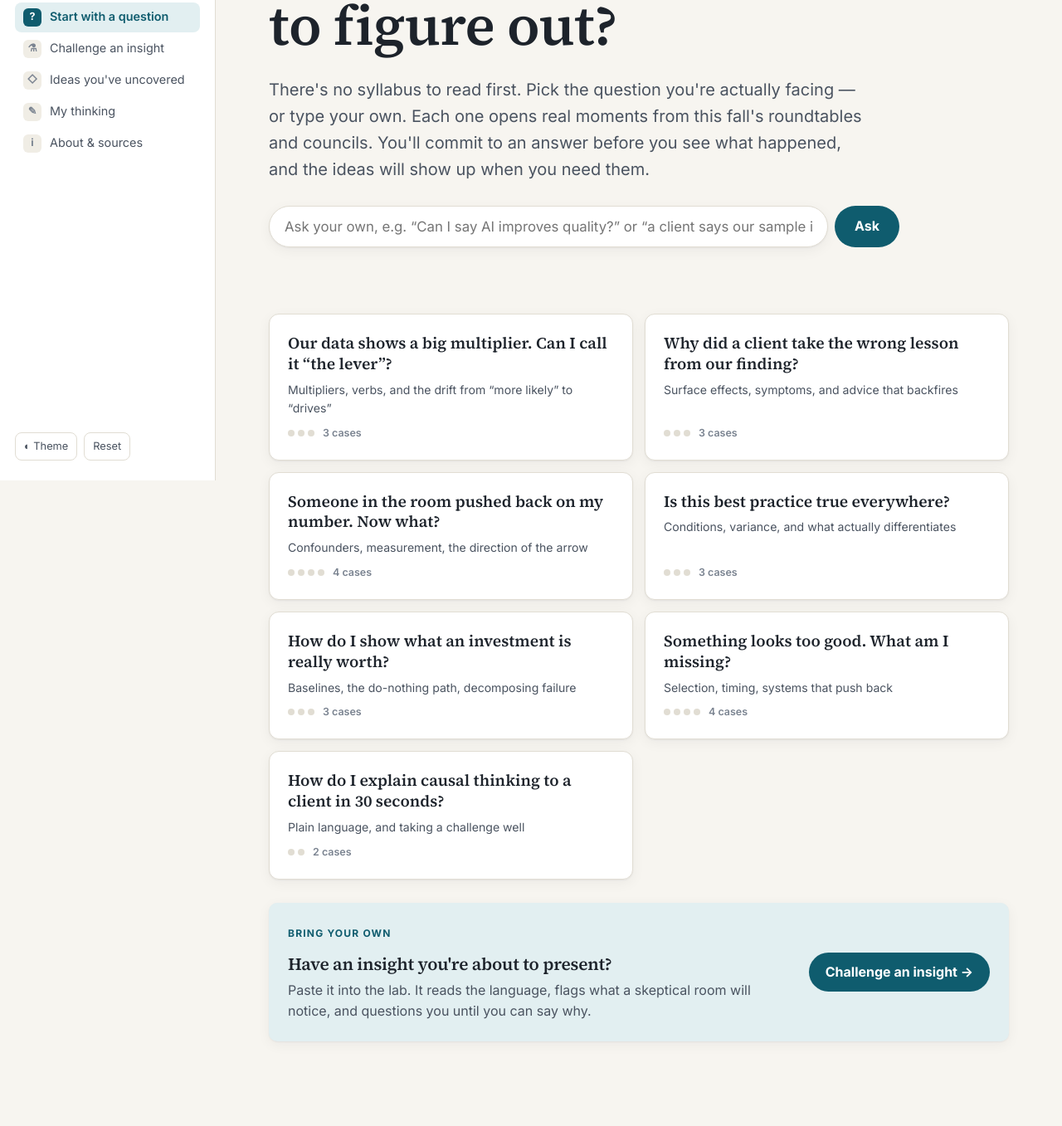
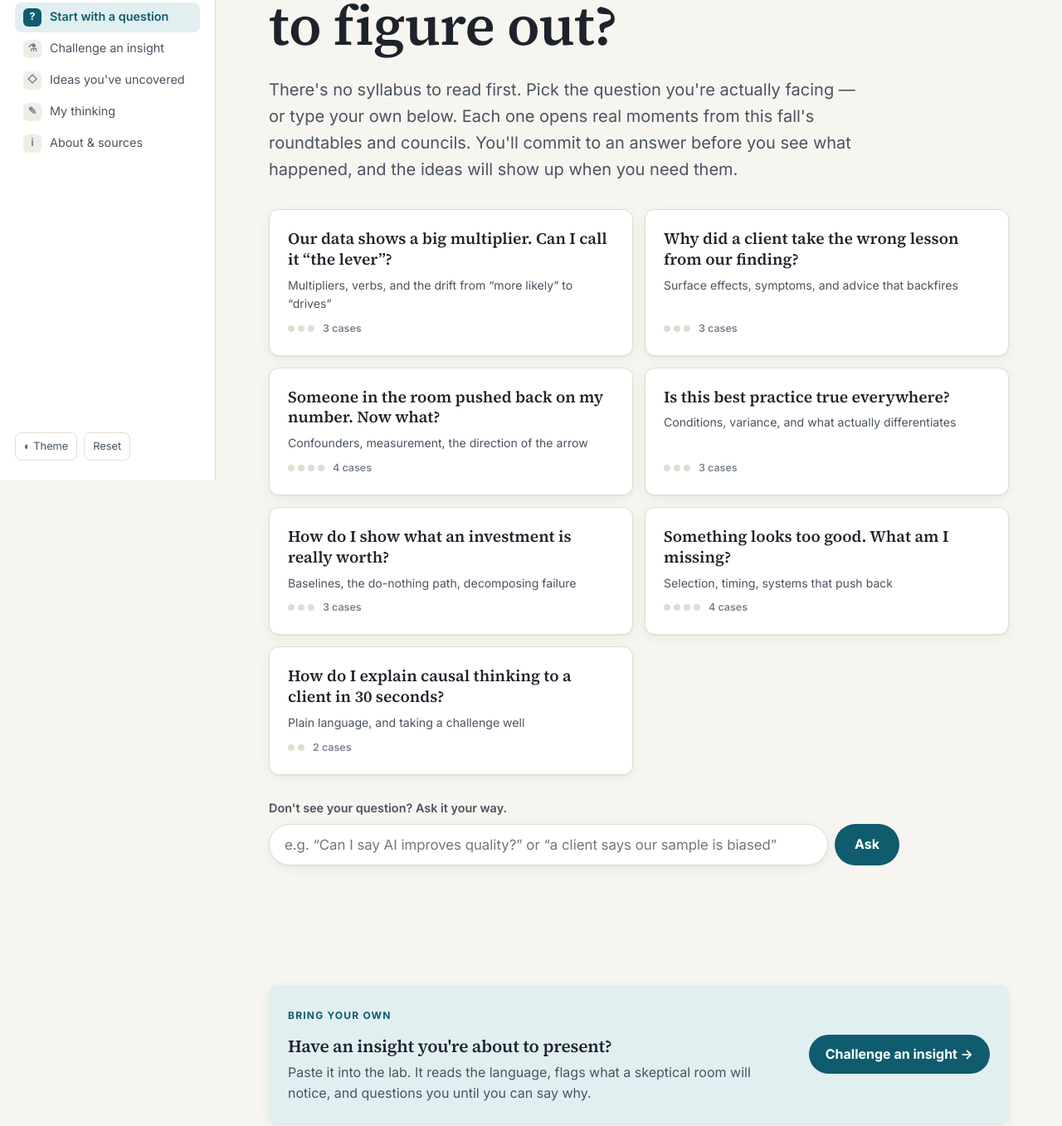
Before and after one commit to JRW0116/Causal_Thinking, a plain HTML site: page index.html in a window 1280 px wide. Shown: the part 221-1578 px from the top of the page at 83% size. Drawn offline with Linux system fonts and the light colour scheme.

Commit message:
Put question prompts above the free-text ask bar
Co-Authored-By: Claude Opus 5.5 <noreply@anthropic.com>

```diff
--- a/assets/inquiry.css
+++ b/assets/inquiry.css
@@ -19,7 +19,9 @@
 
 /* Home */
 .hero h1 { max-width: 18ch; }
-.ask { display: flex; gap: 8px; margin-top: 28px; max-width: 760px; }
+.ask-wrap { margin-top: 28px; }
+.ask-label { display: block; font-size: .9rem; font-weight: 600; color: var(--ink-2); margin-bottom: 8px; }
+.ask { display: flex; gap: 8px; max-width: 760px; }
 .ask input { flex: 1; min-width: 0; font: 1.05rem var(--sans); padding: 14px 18px; border-radius: 99px; border: 1.5px solid var(--line); background: var(--surface); color: var(--ink); box-shadow: var(--shadow); }
 .ask input:focus { outline: none; border-color: var(--accent); }
 .ask button { border: 0; background: var(--accent); color: var(--surface); padding: 0 24px; border-radius: 99px; font-weight: 650; }
--- a/index.html
+++ b/index.html
@@ -55,18 +55,21 @@
         <div class="inner wide">
           <span class="eyebrow">Causal thinking · learn it by asking</span>
           <h1>What are you trying to figure out?</h1>
-          <p class="lede">There's no syllabus to read first. Pick the question you're actually facing — or type your own. Each one opens real moments from this fall's roundtables and councils. You'll commit to an answer before you see what happened, and the ideas will show up when you need them.</p>
-          <form class="ask" id="askForm" autocomplete="off">
-            <label for="askInput" class="sr-only">Ask your own question</label>
-            <input id="askInput" placeholder="Ask your own, e.g. “Can I say AI improves quality?” or “a client says our sample is biased”">
-            <button type="submit">Ask</button>
-          </form>
-          <div id="askResults" class="ask-results" hidden></div>
+          <p class="lede">There's no syllabus to read first. Pick the question you're actually facing — or type your own below. Each one opens real moments from this fall's roundtables and councils. You'll commit to an answer before you see what happened, and the ideas will show up when you need them.</p>
+          <div class="qgrid mt" id="questionGrid"></div>
+          <div class="ask-wrap">
+            <span class="ask-label">Don't see your question? Ask it your way.</span>
+            <form class="ask" id="askForm" autocomplete="off">
+              <label for="askInput" class="sr-only">Ask your own question</label>
+              <input id="askInput" placeholder="e.g. “Can I say AI improves quality?” or “a client says our sample is biased”">
+              <button type="submit">Ask</button>
+            </form>
+            <div id="askResults" class="ask-results" hidden></div>
+          </div>
         </div>
       </header>
       <div class="module"><div class="inner wide">
-        <div class="qgrid" id="questionGrid"></div>
-        <div class="home-foot">
+        <div class="home-foot" style="margin-top:0">
           <div class="card lab-callout">
             <div><span class="eyebrow">Bring your own</span><h3>Have an insight you're about to present?</h3><p>Paste it into the lab. It reads the language, flags what a skeptical room will notice, and questions you until you can say why.</p></div>
             <a class="lab-primary" href="#/lab">Challenge an insight →</a>
```
